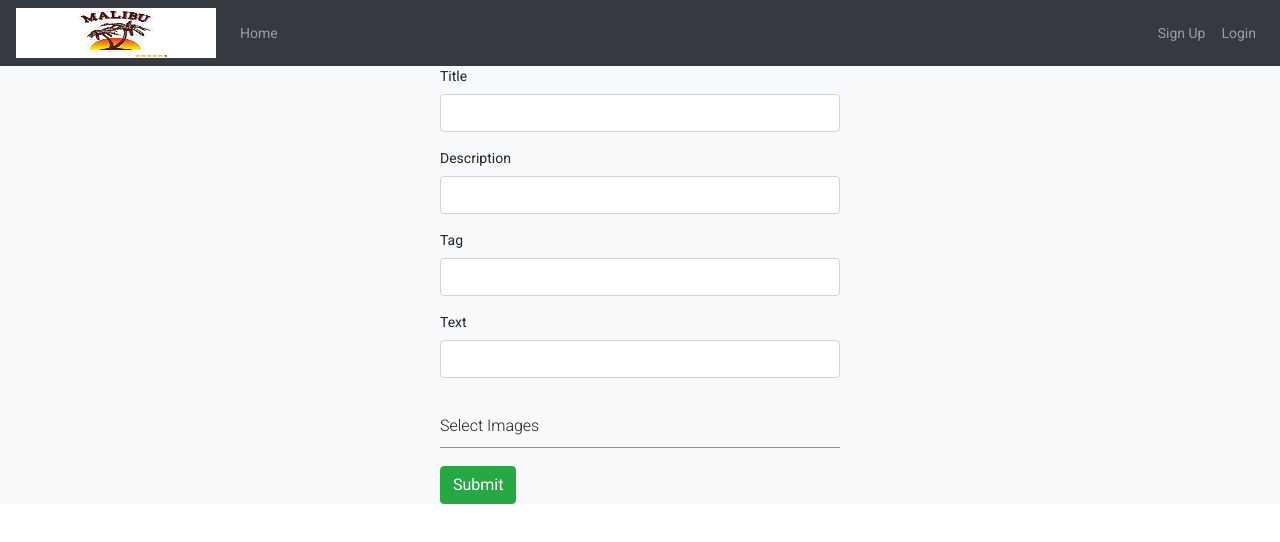
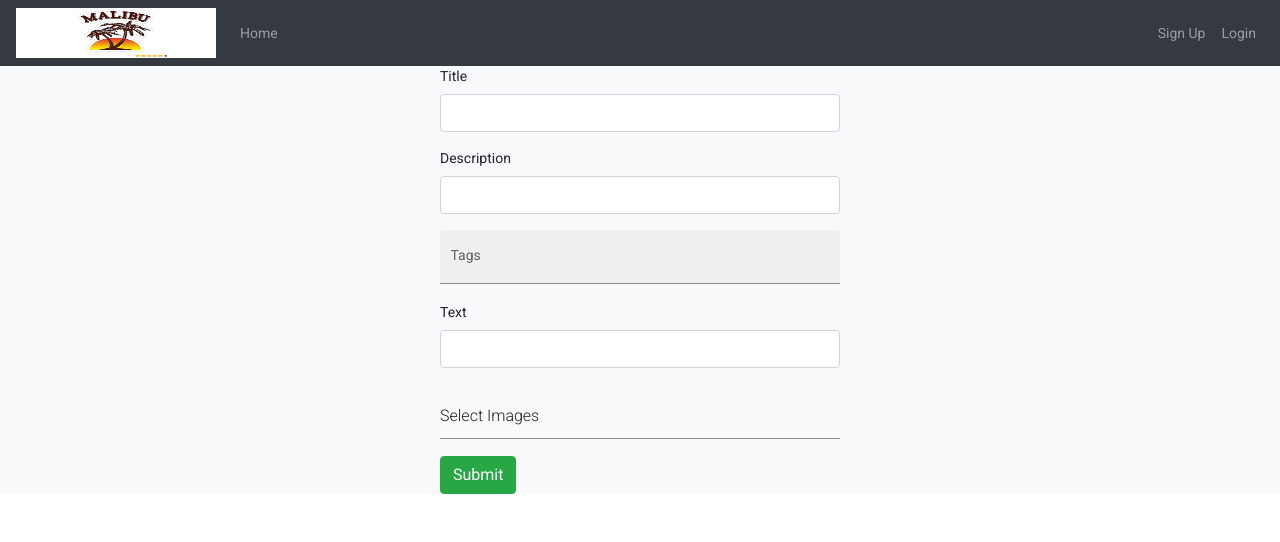
Before and after one commit to YauheniKo/angular-malibu-app, an Angular app: page /addArticle in a window 1280 px wide. Shown: the top 542 px of the page. Built offline with nearby package versions, Linux system fonts and the light colour scheme.

Commit message:
change create tags

```diff
--- a/package.json
+++ b/package.json
@@ -21,6 +21,10 @@
     "@angular/platform-browser": "~13.3.0",
     "@angular/platform-browser-dynamic": "~13.3.0",
     "@angular/router": "~13.3.0",
+    "@syncfusion/ej2-angular-buttons": "^20.1.55",
+    "@syncfusion/ej2-angular-charts": "*",
+    "@syncfusion/ej2-angular-grids": "^20.1.55",
+    "@syncfusion/ej2-angular-lists": "^20.1.55",
     "firebase": "^8.10.0",
     "ng2-bootstrap": "^0.53.0",
     "rxjs": "~7.5.0",
--- a/src/app/app.module.ts
+++ b/src/app/app.module.ts
@@ -30,6 +30,8 @@ import {MatProgressBarModule} from "@angular/material/progress-bar";
 import {MatInputModule} from "@angular/material/input";
 import {MatButtonModule} from "@angular/material/button";
 import {MatLineModule} from "@angular/material/core";
+import {MatChipsModule} from "@angular/material/chips";
+import {MatIconModule} from "@angular/material/icon";
 
 const materialModules = [
   MatCardModule,
@@ -73,7 +75,9 @@ const materialModules = [
     MatLineModule,
     MatProgressBarModule,
     MatCardModule,
-    MatListModule
+    MatListModule,
+    MatChipsModule,
+    MatIconModule
   ],
   providers: [authInterceptorProviders],
   bootstrap: [AppComponent]
--- a/src/app/article/add-article/add-article.component.css
+++ b/src/app/article/add-article/add-article.component.css
@@ -98,3 +98,6 @@
 .list-item {
   margin-bottom: 20px;
 }
+.example-chip-list {
+  width: 100%;
+}
--- a/src/app/article/add-article/add-article.component.html
+++ b/src/app/article/add-article/add-article.component.html
@@ -23,17 +23,23 @@
           name="description"
         />
       </div>
-      <div class="form-group">
-        <label for="tagName">Tag</label>
-        <input
-          class="form-control"
-          type="text"
-          id="tagName"
-          required
-          [(ngModel)]="articleRequest.tagName"
-          name="tag"
-        />
-      </div>
+
+      <mat-form-field class="example-chip-list" appearance="fill">
+        <mat-label>Tags</mat-label>
+        <mat-chip-list #chipList aria-label="Fruit selection">
+          <mat-chip *ngFor="let tag of articleRequest.tags" (removed)="remove(tag)">
+            {{tag.name}}
+            <button matChipRemove>
+              <mat-icon>cancel</mat-icon>
+            </button>
+          </mat-chip>
+          <input placeholder="New fruit..."
+                 [matChipInputFor]="chipList"
+                 [matChipInputSeparatorKeyCodes]="separatorKeysCodes"
+                 [matChipInputAddOnBlur]="addOnBlur"
+                 (matChipInputTokenEnd)="add($event)">
+        </mat-chip-list>
+      </mat-form-field>
       <div class="form-group">
         <label for="text">Text</label>
         <input
--- a/src/app/article/add-article/add-article.component.ts
+++ b/src/app/article/add-article/add-article.component.ts
@@ -2,8 +2,10 @@ import {Component, Input, OnInit} from '@angular/core';
 import {ArticleService} from "../../_services/article.service";
 import {ArticleRequest} from "../../models/artcile.request.model";
 import {TokenStorageService} from "../../_services/token-storage.service";
-import {HttpEventType, HttpResponse} from "@angular/common/http";
 import {Observable} from "rxjs";
+import {COMMA, ENTER} from "@angular/cdk/keycodes";
+import {MatChipInputEvent} from "@angular/material/chips";
+import {Tag} from "../../models/tag.model";
 
 @Component({
   selector: 'app-add-article',
@@ -11,6 +13,10 @@ import {Observable} from "rxjs";
   styleUrls: ['./add-article.component.css']
 })
 export class AddArticleComponent implements OnInit {
+  addOnBlur = true;
+  readonly separatorKeysCodes = [ENTER, COMMA] as const;
+
+
   userId: any;
   selectedFiles?: FileList;
   selectedFileNames: string[] = [];
@@ -26,7 +32,7 @@ export class AddArticleComponent implements OnInit {
     title: '',
     description: '',
     text: '',
-    tagName: ''
+    tags: []
   };
   submitted = false;
 
@@ -38,21 +44,37 @@ export class AddArticleComponent implements OnInit {
   ngOnInit(): void {
   }
 
+  add(event: MatChipInputEvent): void {
+    const value = (event.value || '').trim();
+
+    // Add our tag
+    if (value) {
+      // @ts-ignore
+      this.articleRequest.tags.push({name: value.toLowerCase()});
+    }
+
+    // Clear the input value
+    event.chipInput!.clear();
+  }
+
+  remove(tag: Tag): void {
+    // @ts-ignore
+    const index = this.articleRequest.tags.indexOf(tag);
+
+    if (index >= 0) {
+      // @ts-ignore
+      this.articleRequest.tags.splice(index, 1);
+    }
+  }
 
   saveArticle(): void {
-    // const data = {
-    //   title: this.articleRequest.title,
-    //   description: this.articleRequest.description,
-    //   text: this.articleRequest.text,
-    //   tagName: this.articleRequest.tagName,
-    //   userId: this.userId
-    // };
+
     this.formData.append('article', new Blob([JSON.stringify({
       "title": this.articleRequest.title,
       "description": this.articleRequest.description,
       "text": this.articleRequest.text,
-      "tagName": this.articleRequest.tagName,
-      "userId": this.userId
+      "userId": this.userId,
+      "tags": this.articleRequest.tags
     })], {
       type: "application/json"
     }));
@@ -73,7 +95,7 @@ export class AddArticleComponent implements OnInit {
       title: '',
       description: '',
       text: '',
-      tagName: '',
+      tags: [],
     };
     this.selectedFiles = new FileList
   }
@@ -86,8 +108,10 @@ export class AddArticleComponent implements OnInit {
     this.previews = [];
 
     // @ts-ignore
-    for (const file of event.target.files) {
-      this.formData.append('file', file);
+    if (event.target.files) {
+      for (const file of event.target.files) {
+        this.formData.append('file', file);
+      }
     }
 
     if (this.selectedFiles && this.selectedFiles[0]) {
@@ -103,42 +127,4 @@ export class AddArticleComponent implements OnInit {
       }
     }
   }
-
-  uploadFiles(): void {
-    this.message = [];
-    if (this.selectedFiles) {
-      // for (let i = 0; i < this.selectedFiles.length; i++) {
-      //   this.upload(i, this.selectedFiles[i]);
-      // }
-      this.upload(this.selectedFiles);
-    }
-  }
-
-
-  upload(files: FileList): void {
-    // // this.progressInfos[idx] = {value: 0, fileName: file.name};
-    // if (files) {
-    //   const formData: FormData = new FormData();
-    //   // @ts-ignore
-    //   for (const file of files) {
-    //     formData.append('file', file);
-    //   }
-    //   this.uploadService.upload(files).subscribe(
-    //     (event: any) => {
-    //       if (event.type === HttpEventType.UploadProgress) {
-    //         // this.progressInfos[idx].value = Math.round(100 * event.loaded / event.total);
-    //       } else if (event instanceof HttpResponse) {
-    //         const msg = 'Uploaded the file successfully: ' //+ file.name;
-    //         this.message.push(msg);
-    //         // this.imageInfos = this.uploadService.getFiles();
-    //       }
-    //     },
-    //     (err: any) => {
-    //       // this.progressInfos[idx].value = 0;
-    //       const msg = 'Could not upload the file: ' //+ file.name;
-    //       this.message.push(msg);
-    //     });
-    // }
-  }
-
 }
--- a/src/app/article/article-details/article-details.component.html
+++ b/src/app/article/article-details/article-details.component.html
@@ -11,9 +11,23 @@
     </div>
     <div>
       <label><strong>Tag:</strong></label>
-      <li *ngFor="let tag of currentArticle.tag">
-        {{ tag.name }}
-      </li>
+
+      <mat-form-field class="example-chip-list" appearance="fill">
+        <mat-label>Tags</mat-label>
+        <mat-chip-list #chipList aria-label="Fruit selection">
+          <mat-chip *ngFor="let tag of currentArticle.tags" (removed)="remove(tag)">
+            {{tag.name}}
+            <button matChipRemove>
+              <mat-icon>cancel</mat-icon>
+            </button>
+          </mat-chip>
+          <input placeholder="New fruit..."
+                 [matChipInputFor]="chipList"
+                 [matChipInputSeparatorKeyCodes]="separatorKeysCodes"
+                 [matChipInputAddOnBlur]="addOnBlur"
+                 (matChipInputTokenEnd)="add($event)">
+        </mat-chip-list>
+      </mat-form-field>
     </div>
     <div>
       <label><strong>Text:</strong></label>
@@ -70,7 +84,7 @@
       <div class="form-group">
         <label>Tags</label>
         <ul>
-        <li *ngFor="let tag of currentArticle.tag">
+        <li *ngFor="let tag of currentArticle.tags">
           {{ tag.name }}
         </li>
         </ul>
--- a/src/app/article/article-details/article-details.component.ts
+++ b/src/app/article/article-details/article-details.component.ts
@@ -3,6 +3,9 @@ import {ActivatedRoute, Router} from '@angular/router';
 import {Article} from 'src/app/models/article.model';
 import {ArticleService} from "../../_services/article.service";
 import {TokenStorageService} from "../../_services/token-storage.service";
+import {MatChipInputEvent} from "@angular/material/chips";
+import {Tag} from "../../models/tag.model";
+import {COMMA, ENTER} from "@angular/cdk/keycodes";
 
 @Component({
   selector: 'app-article-details',
@@ -13,6 +16,8 @@ export class ArticleDetailsComponent implements OnInit {
   private roles?: string[];
   isAdmin = false;
   isModerator = false;
+  addOnBlur = true;
+  readonly separatorKeysCodes = [ENTER, COMMA] as const;
 
   @Input() viewMode = false;
 
@@ -20,7 +25,7 @@ export class ArticleDetailsComponent implements OnInit {
     title: '',
     description: '',
     text: '',
-    tag: [],
+    tags: [],
     username:''
   };
 
@@ -81,4 +86,27 @@ export class ArticleDetailsComponent implements OnInit {
       });
   }
 
+  add(event: MatChipInputEvent): void {
+    const value = (event.value || '').trim();
+
+    // Add our tag
+    if (value) {
+      // @ts-ignore
+      currentArticle.tags.push({name: value});
+    }
+
+    // Clear the input value
+    event.chipInput!.clear();
+  }
+
+  remove(tag: Tag): void {
+    // @ts-ignore
+    const index = currentArticle.tags.indexOf(tag);
+
+    if (index >= 0) {
+      // @ts-ignore
+      currentArticle.tags.splice(index, 1);
+    }
+  }
+
 }
--- a/src/app/article/article-list/article-list.component.html
+++ b/src/app/article/article-list/article-list.component.html
@@ -30,7 +30,7 @@
             <span>{{ article.title }}</span>
             <i>
               <ul>
-                <li *ngFor="let tag of article.tag">{{ tag.name }}</li>
+                <li *ngFor="let tag of article.tags">{{ tag.name }}</li>
               </ul>
             </i>
             <div class="row" data-ng-repeat="row in imageDataUrls">
--- a/src/app/article/article-text/article-text.component.ts
+++ b/src/app/article/article-text/article-text.component.ts
@@ -20,7 +20,7 @@ export class ArticleTextComponent implements OnInit {
     title: '',
     description: '',
     text: '',
-    tag: [],
+    tags: [],
     username: '',
 
   };
--- a/src/app/login/login.component.html
+++ b/src/app/login/login.component.html
@@ -21,9 +21,6 @@
         <div class="alert alert-danger" role="alert" *ngIf="isLoginFailed">Login failed: {{ errorMessage }}</div>
       </div>
       <div class="form-group">
-        <p class="content-divider center mt-3">
-          <span>or</span>
-        </p>
         <p class="social-login text-center">
           <a href="{{ googleURL }}" class="ml-2">
             <img alt="Login with Google" src="/assets/img/google.png" width="300" height="75" class="btn-img">
--- a/src/app/models/artcile.request.model.ts
+++ b/src/app/models/artcile.request.model.ts
@@ -1,3 +1,4 @@
+import {Tag} from "./tag.model";
 
 
 export class ArticleRequest {
@@ -5,6 +6,6 @@ export class ArticleRequest {
   title?: string;
   description?: string;
   text?: string;
-  tagName?: string;
+  tags?: Tag[];
   formData?: FormData;
 }
--- a/src/app/models/article.model.ts
+++ b/src/app/models/article.model.ts
@@ -7,7 +7,7 @@ export class Article {
   title?: string;
   description?: string;
   text?: string;
-  tag?: Tag[];
+  tags?: Tag[];
   likes?: any;
   meLiked?: boolean;
   published?: boolean;
```
Also changed, not shown: 1 other file (tests, documents, lock files or other folders).
